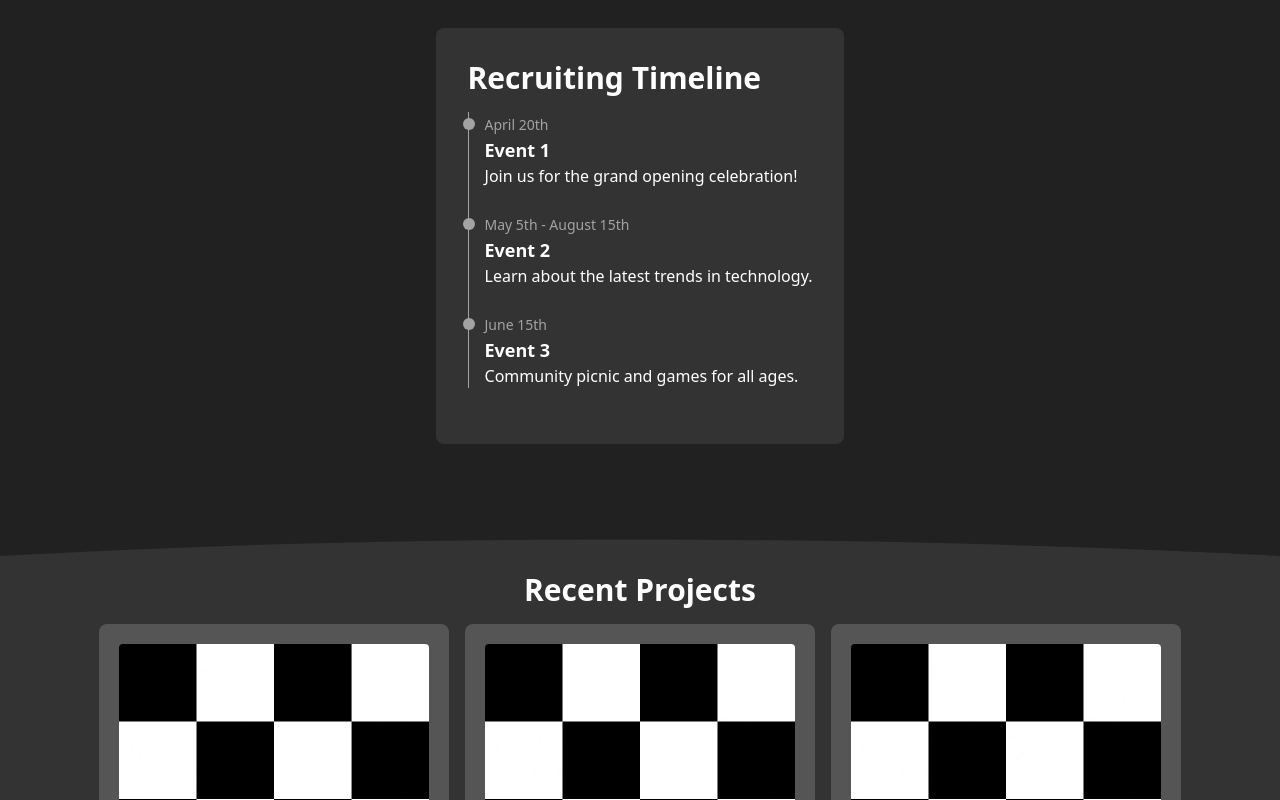
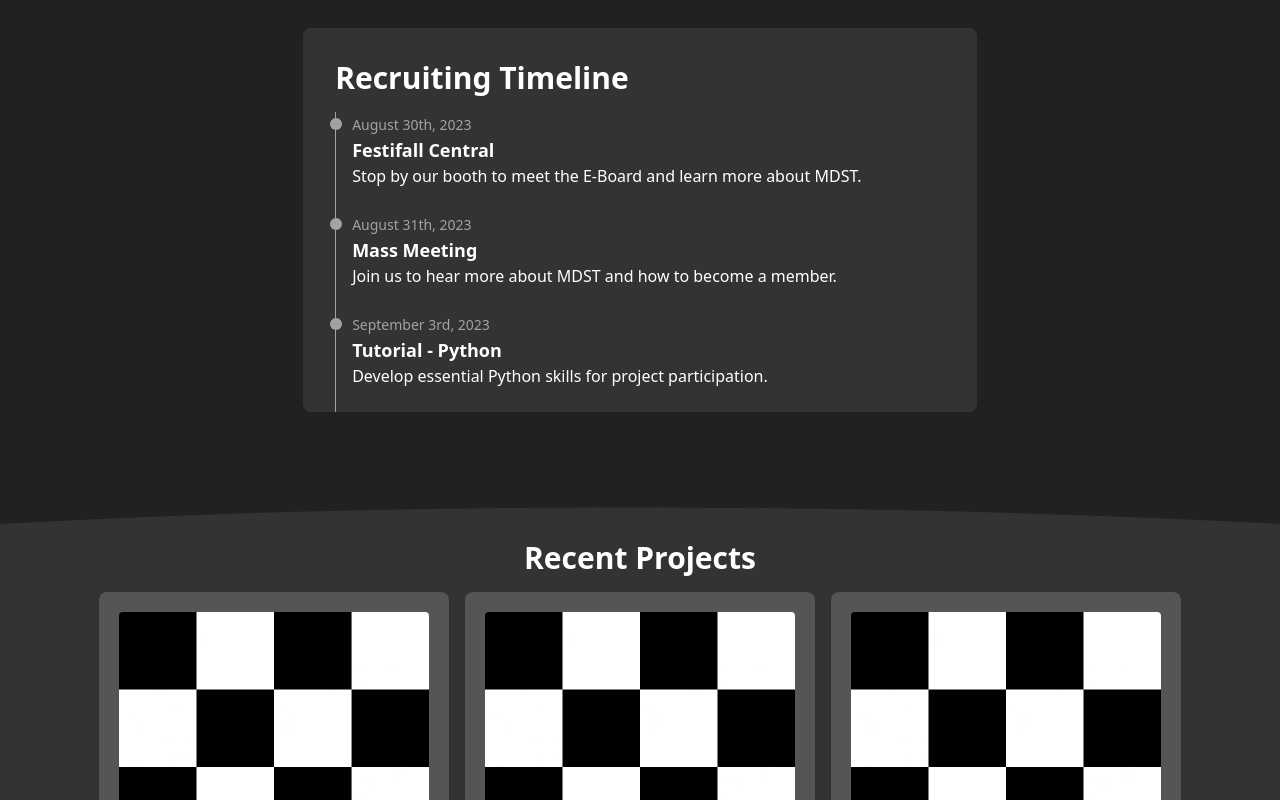
Before and after one commit to MichiganDataScienceTeam/official-website, a Next.js app: page / in a window 1280 px wide. Shown: the part 860-1660 px from the top of the page. Built offline with nearby package versions, Linux system fonts and the light colour scheme.

Commit message:
Updated timeline with actual MDST events

```diff
--- a/components/timeline.jsx
+++ b/components/timeline.jsx
@@ -1,19 +1,20 @@
-
-
 export default function Timeline({ events }) {
   return (
     <ol class="relative border-l border-grey-xlight">
       {events.map((event, index) => (
         <li className="mb-4 md:mb-6 ml-4" key={index}>
           <div className="absolute w-3 h-3 bg-grey-xlight rounded-full mt-1.5 -left-1.5"></div>
-                    <time className="mb-1 text-sm font-normal leading-none text-grey-xlight">{event.time}</time>
-                    <h3 className="text-lg font-semibold text-white">{event.title}</h3>
-                    <p className="mb-4 text-base font-normal text-white">{event.description}</p>
+          <time className="mb-1 text-sm font-normal leading-none text-grey-xlight">
+            {event.time}
+          </time>
+          <h3 className="text-lg font-semibold text-white snap-center">
+            {event.title}
+          </h3>
+          <p className="mb-4 text-base font-normal text-white">
+            {event.description}
+          </p>
         </li>
       ))}
-
-
-
     </ol>
-    )
+  );
 }
--- a/config/timeline.json
+++ b/config/timeline.json
@@ -3,19 +3,39 @@
   "title": "Recruiting Timeline",
   "events": [
     {
-            "title": "Event 1",
-            "time": "April 20th",
-            "description": "Join us for the grand opening celebration!"
+      "title": "Festifall Central",
+      "time": "August 30th, 2023",
+      "description": "Stop by our booth to meet the E-Board and learn more about MDST."
     },
     {
-            "title": "Event 2",
-            "time": "May 5th - August 15th",
-            "description": "Learn about the latest trends in technology."
+      "title": "Mass Meeting",
+      "time": "August 31th, 2023",
+      "description": "Join us to hear more about MDST and how to become a member."
     },
     {
-            "title": "Event 3",
-            "time": "June 15th",
-            "description": "Community picnic and games for all ages."
+      "title": "Tutorial - Python",
+      "time": "September 3rd, 2023",
+      "description": "Develop essential Python skills for project participation."
+    },
+    {
+      "title": "Mass Meeting",
+      "time": "September 6th, 2023",
+      "description": "Join us to hear more about MDST and how to become a member."
+    },
+    {
+      "title": "Tutorial - Data Science",
+      "time": "September 10th, 2023",
+      "description": "Build basic data science knowledge for project participation."
+    },
+    {
+      "title": "Project Sign-Ups Due",
+      "time": "September 15th, 2023",
+      "description": "Sign up for your preferred projects. New members submit tutorial checkpoints."
+    },
+    {
+      "title": "First Project Work Session",
+      "time": "September 17th, 2023",
+      "description": "Meet your team and start work on your projects!"
     }
   ]
 }
--- a/pages/index.jsx
+++ b/pages/index.jsx
@@ -26,8 +26,9 @@ export default function Home({ sponsors, projects, timeline }) {
               U of M&apos;s Premier Data Science Club
             </h1>
             <p className="mb-5 xl:text-lg lg:text-base text-sm font-light tracking-normal">
-              We empower the next generation of data scientists at the
-              University of Michigan through education and exploration.
+              Michigan Data Science Team empowers the next generation of data
+              scientists at the University of Michigan through education and
+              exploration.
             </p>
             <div className="flex md:justify-start justify-center gap-5">
               <Button href="/join" text="Join Us" />
@@ -48,7 +49,6 @@ export default function Home({ sponsors, projects, timeline }) {
         </div>
       </Hero>
       <div className="container mx-auto px-7">
-
         <div className="grid grid-rows-3 grid-cols-1 md:grid-cols-3 md:grid-rows-1 gap-x-16 gap-y-10">
           <Factbox
             leader="Join our community of data science enthusiasts of"
@@ -68,16 +68,14 @@ export default function Home({ sponsors, projects, timeline }) {
           ></Factbox>
         </div>
       </div>
-      {timeline.show_on_homepage &&
+      {timeline.show_on_homepage && (
         <div className="container mx-auto px-2 sm:px-7 pt-24 flex justify-center">
-          <div className="bg-grey p-4 sm:p-8 rounded-lg">
-            <h2 className="text-3xl font-bold mb-4">
-              {timeline.title}
-            </h2>
+          <div className="bg-grey p-4 sm:p-8 rounded-lg overflow-auto snap-y max-h-96">
+            <h2 className="text-3xl font-bold mb-4">{timeline.title}</h2>
             <Timeline events={timeline.events} />
           </div>
-
-        </div>}
+        </div>
+      )}
 
       <Carousel projects={projects} basePath={basePath} />
       <div className="container mx-auto mb-8 px-2">
```
Lines whose indentation alone changed are shown as unchanged.
